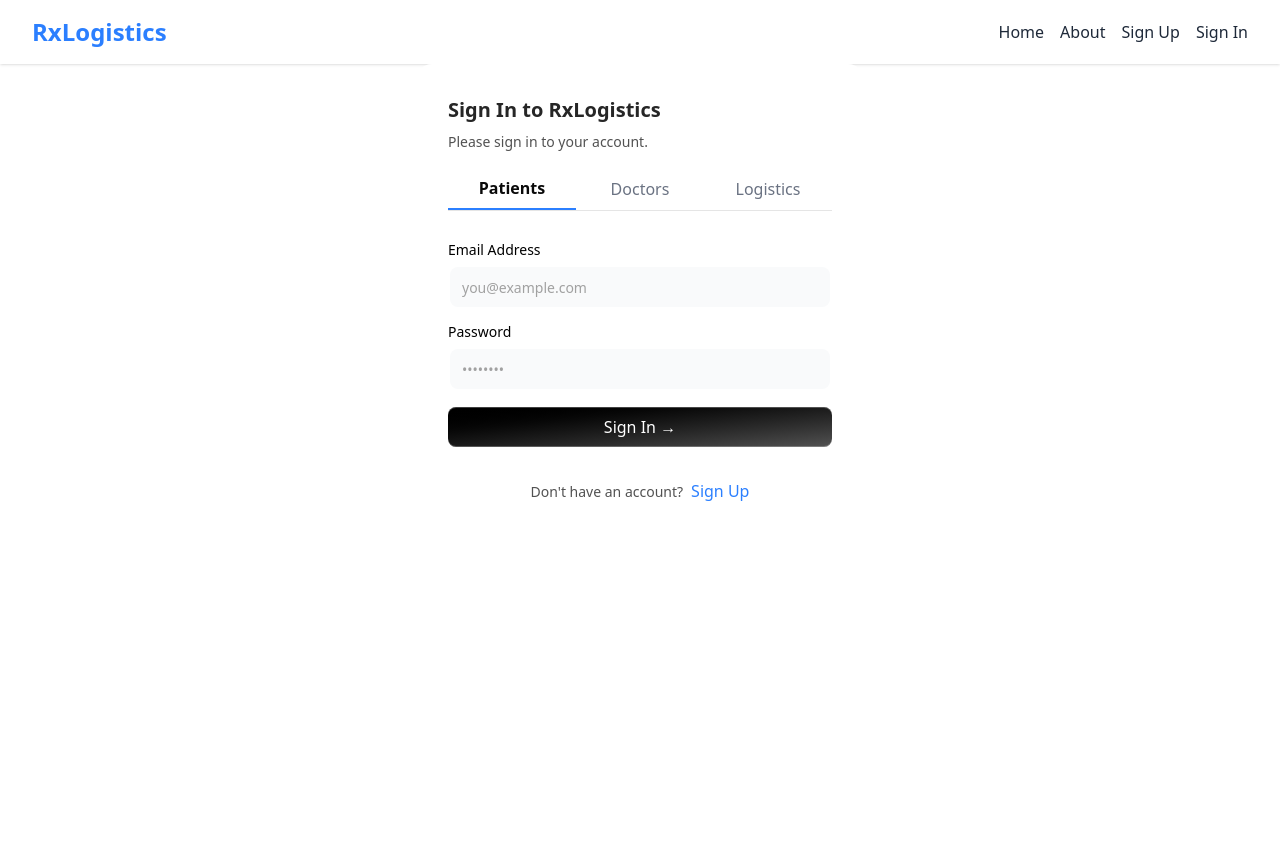
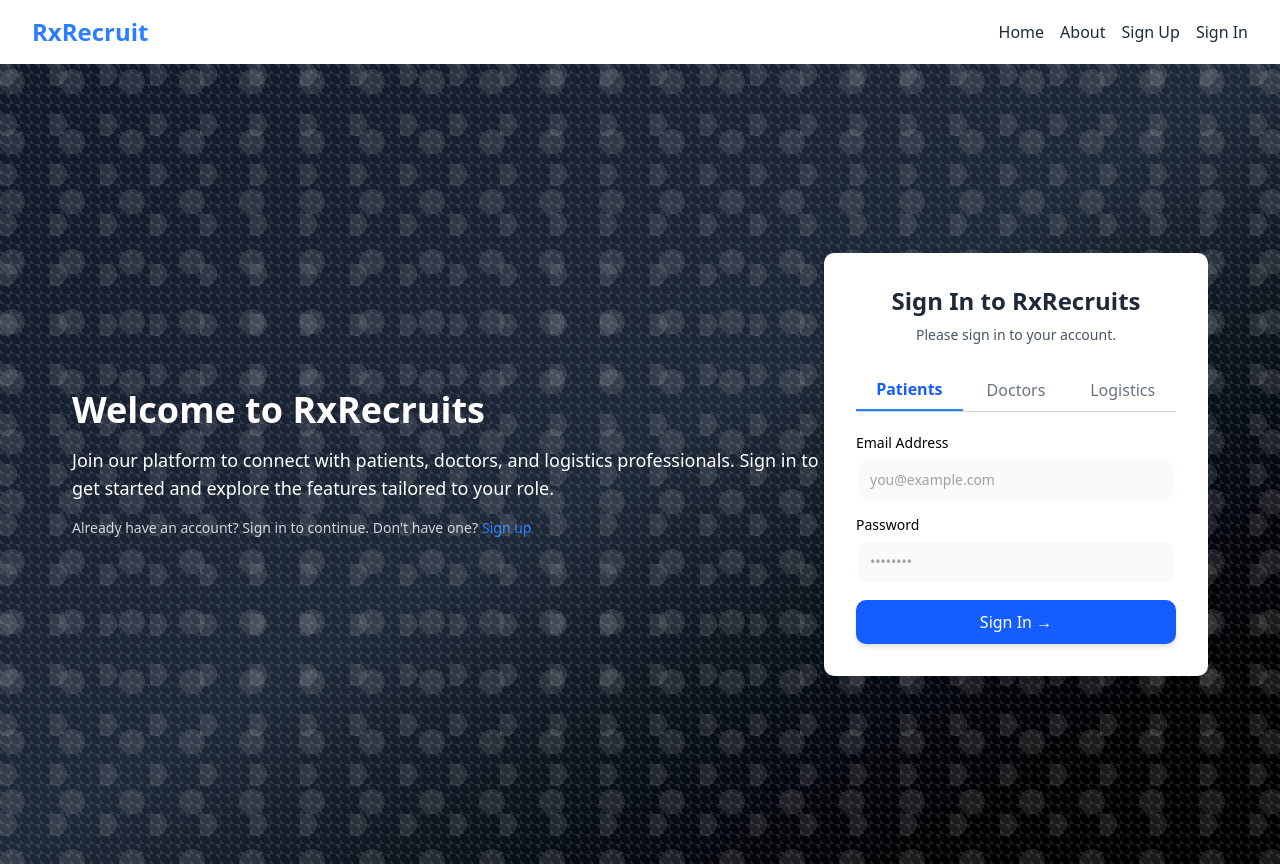
Before and after one commit to logandaugherty/Hackathon_RevUC_2025, a Next.js app in the folder rxrecruit/: page / in a window 1280 px wide. Before the commit the page ends 800 px from the top, so only its background shows below. Built offline with nearby package versions, Linux system fonts and the light colour scheme.

Commit message:
improved css

```diff
--- a/rxrecruit/src/app/globals.css
+++ b/rxrecruit/src/app/globals.css
@@ -7,6 +7,14 @@
 @theme {
   --font-sans: var(--font-geist-sans);
   --font-mono: var(--font-geist-mono);
+}
+.bg-pattern {
+  background-image: radial-gradient(circle at 10% 20%, rgba(255, 255, 255, 0.1) 20%, transparent 20%),
+                    radial-gradient(circle at 70% 80%, rgba(255, 255, 255, 0.1) 20%, transparent 20%),
+                    linear-gradient(45deg, rgba(255, 255, 255, 0.05) 25%, transparent 25%, transparent 75%, rgba(255, 255, 255, 0.05) 75%, rgba(255, 255, 255, 0.05)),
+                    linear-gradient(45deg, rgba(255, 255, 255, 0.05) 25%, transparent 25%, transparent 75%, rgba(255, 255, 255, 0.05) 75%);
+  background-size: 50px 50px, 60px 60px, 10px 10px, 10px 10px;
+  background-position: 0 0, 30px 30px, 0 0, 50px 50px;
 }
 
 :root {
--- a/rxrecruit/src/app/page.js
+++ b/rxrecruit/src/app/page.js
@@ -13,113 +13,103 @@ export function SignInPage() {
   const handleSubmit = (e) => {
     e.preventDefault();
     console.log("Sign in submitted for:", activeTab);
-    // Add your sign in logic here
   };
 
   const handleSignUp = () => {
-    // Navigate to the sign-up page
     router.push("/signup");
   };
 
   return (
-    <div className="max-w-md w-full mx-auto rounded-none md:rounded-2xl p-4 md:p-8 shadow-input bg-white dark:bg-black">
-      <h2 className="font-bold text-xl text-neutral-800 dark:text-neutral-200">
-        Sign In to RxLogistics
+    <div className="flex items-center justify-center min-h-screen bg-gradient-to-br from-gray-900 via-gray-800 to-black dark:bg-gradient-to-br dark:from-black dark:via-gray-800 dark:to-gray-900 relative">
+      {/* Shapes Background */}
+      <div className="absolute inset-0 z-0 bg-pattern"></div>
+
+      <div className="flex w-full max-w-6xl mx-auto px-2">
+        {/* Left Section - Explanatory Text */}
+        <div className="flex-1 text-white flex items-center justify-center">
+          <div>
+            <h2 className="font-bold text-4xl mb-4">Welcome to RxRecruits</h2>
+            <p className="text-lg mb-4">
+              Join our platform to connect with patients, doctors, and logistics professionals.
+              Sign in to get started and explore the features tailored to your role.
+            </p>
+            <p className="text-sm text-gray-300">
+              Already have an account? Sign in to continue. Don't have one?
+              <button
+                className="ml-1 text-blue-500 font-medium hover:underline"
+                onClick={handleSignUp}
+              >
+                Sign up
+              </button>
+            </p>
+          </div>
+        </div>
+
+        {/* Right Section - Sign-in Form */}
+        <div className="w-96 max-w-md mx-auto rounded-lg p-6 md:p-8 shadow-xl bg-white dark:bg-gray-800 relative z-10">
+          <h2 className="font-bold text-2xl text-gray-800 dark:text-white text-center">
+            Sign In to RxRecruits
           </h2>
-      <p className="text-neutral-600 text-sm max-w-sm mt-2 dark:text-neutral-300">
+          <p className="text-gray-600 text-sm mt-2 dark:text-gray-300 text-center">
             Please sign in to your account.
           </p>
 
-      {/* Tabs for user roles */}
-      <div className="flex mt-4 mb-6 border-b">
+          {/* User Role Tabs */}
+          <div className="flex mt-6 mb-6 border-b border-gray-300 dark:border-gray-700">
+            {["patients", "doctors", "logistics"].map((role) => (
               <button
+                key={role}
                 className={cn(
-            "flex-1 py-2 text-center",
-            activeTab === "patients"
-              ? "border-b-2 border-blue-500 font-semibold"
-              : "text-gray-500"
+                  "flex-1 py-2 text-center transition-all duration-200",
+                  activeTab === role
+                    ? "border-b-2 border-blue-500 font-semibold text-blue-600 dark:text-blue-400"
+                    : "text-gray-500 dark:text-gray-400 hover:text-gray-700 dark:hover:text-gray-200"
                 )}
-          onClick={() => setActiveTab("patients")}
+                onClick={() => setActiveTab(role)}
               >
-          Patients
+                {role.charAt(0).toUpperCase() + role.slice(1)}
               </button>
-        <button
-          className={cn(
-            "flex-1 py-2 text-center",
-            activeTab === "doctors"
-              ? "border-b-2 border-blue-500 font-semibold"
-              : "text-gray-500"
-          )}
-          onClick={() => setActiveTab("doctors")}
-        >
-          Doctors
-        </button>
-        <button
-          className={cn(
-            "flex-1 py-2 text-center",
-            activeTab === "logistics"
-              ? "border-b-2 border-blue-500 font-semibold"
-              : "text-gray-500"
-          )}
-          onClick={() => setActiveTab("logistics")}
-        >
-          Logistics
-        </button>
+            ))}
           </div>
 
-      {/* Sign in form */}
-      <form className="my-8" onSubmit={handleSubmit}>
-        <LabelInputContainer className="mb-4">
+          {/* Sign-in Form */}
+          <form className="space-y-4" onSubmit={handleSubmit}>
+            <LabelInputContainer>
               <Label htmlFor="email">Email Address</Label>
-          <Input id="email" placeholder="you@example.com" type="email" />
+              <Input id="email" placeholder="you@example.com" type="email" className="rounded-lg" />
             </LabelInputContainer>
-        <LabelInputContainer className="mb-4">
+
+            <LabelInputContainer>
               <Label htmlFor="password">Password</Label>
-          <Input id="password" placeholder="••••••••" type="password" />
+              <Input id="password" placeholder="••••••••" type="password" className="rounded-lg" />
             </LabelInputContainer>
+
             <button
-          className="bg-gradient-to-br relative group/btn from-black dark:from-zinc-900 dark:to-zinc-900 to-neutral-600 block dark:bg-zinc-800 w-full text-white rounded-md h-10 font-medium shadow-[0px_1px_0px_0px_#ffffff40_inset,0px_-1px_0px_0px_#ffffff40_inset] dark:shadow-[0px_1px_0px_0px_var(--zinc-800)_inset,0px_-1px_0px_0px_var(--zinc-800)_inset]"
+              className="bg-blue-600 hover:bg-blue-700 transition-all duration-300 text-white w-full rounded-lg h-11 font-medium shadow-md flex items-center justify-center relative group"
               type="submit"
             >
               Sign In &rarr;
               <BottomGradient />
             </button>
           </form>
-
-      {/* Sign up button */}
-      <div className="text-center">
-        <span className="text-neutral-600 dark:text-neutral-300 text-sm">
-          Don&apos;t have an account?
-        </span>
-        <button
-          className="ml-2 text-blue-500 font-medium"
-          onClick={handleSignUp}
-        >
-          Sign Up
-        </button>
+        </div>
       </div>
     </div>
   );
 }
 
-const BottomGradient = () => {
-  return (
+const BottomGradient = () => (
   <>
-      <span className="group-hover/btn:opacity-100 block transition duration-500 opacity-0 absolute h-px w-full -bottom-px inset-x-0 bg-gradient-to-r from-transparent via-cyan-500 to-transparent" />
-      <span className="group-hover/btn:opacity-100 blur-sm block transition duration-500 opacity-0 absolute h-px w-1/2 mx-auto -bottom-px inset-x-10 bg-gradient-to-r from-transparent via-indigo-500 to-transparent" />
+    <span className="group-hover:opacity-100 transition duration-500 opacity-0 absolute h-px w-full -bottom-px inset-x-0 bg-gradient-to-r from-transparent via-cyan-500 to-transparent" />
+    <span className="group-hover:opacity-100 blur-sm transition duration-500 opacity-0 absolute h-px w-1/2 mx-auto -bottom-px inset-x-10 bg-gradient-to-r from-transparent via-indigo-500 to-transparent" />
   </>
 );
-};
 
-const LabelInputContainer = ({ children, className }) => {
-  return (
-    <div className={cn("flex flex-col space-y-2 w-full", className)}>
-      {children}
-    </div>
+const LabelInputContainer = ({ children }) => (
+  <div className="flex flex-col space-y-2">{children}</div>
 );
-};
 
-// Default export for Next.js page, including the Header component
+// Page export with Header
 export default function Page() {
   return (
     <>
--- a/rxrecruit/src/app/signup/page.js
+++ b/rxrecruit/src/app/signup/page.js
@@ -4,239 +4,174 @@ import { Label } from "@/components/ui/label";
 import { Input } from "@/components/ui/input";
 import { cn } from "@/lib/utils";
 
-
 export function SignUpPage() {
-  // activeTab can be "patients", "doctors", or "enterprise"
   const [activeTab, setActiveTab] = useState("patients");
 
-  // Patient fields
-  const [patientName, setPatientName] = useState("");
-  const [patientEmail, setPatientEmail] = useState("");
-  const [patientPassword, setPatientPassword] = useState("");
-  const [patientAge, setPatientAge] = useState("");
-  const [patientLocation, setPatientLocation] = useState("");
-  const [patientGender, setPatientGender] = useState("");
-  const [patientAllergies, setPatientAllergies] = useState("");
+  const [formData, setFormData] = useState({
+    name: "",
+    email: "",
+    password: "",
+    age: "",
+    location: "",
+    gender: "",
+    allergies: "",
+    company: "",
+  });
 
-  // Doctor/Enterprise fields
-  const [doctorName, setDoctorName] = useState("");
-  const [doctorEmail, setDoctorEmail] = useState("");
-  const [doctorPassword, setDoctorPassword] = useState("");
-  const [doctorCompany, setDoctorCompany] = useState("");
+  const handleChange = (e) => {
+    setFormData({ ...formData, [e.target.name]: e.target.value });
+  };
 
   const handleSubmit = (e) => {
     e.preventDefault();
-
-    if (activeTab === "patients") {
-      console.log("Patient sign up", {
-        name: patientName,
-        email: patientEmail,
-        password: patientPassword,
-        age: patientAge,
-        location: patientLocation,
-        gender: patientGender,
-        allergies: patientAllergies,
-      });
-      // Add API call or further processing here
-    } else if (activeTab === "doctors" || activeTab === "enterprise") {
-      console.log("Doctor/Enterprise sign up", {
-        name: doctorName,
-        email: doctorEmail,
-        password: doctorPassword,
-        company: doctorCompany,
-      });
-      // Add API call or further processing here
-    }
+    console.log("Sign Up Data:", { ...formData, role: activeTab });
+    // Add API call or processing logic here
   };
 
   return (
-    <div className="max-w-md w-full mx-auto rounded-none md:rounded-2xl p-4 md:p-8 shadow-input bg-white dark:bg-black">
-      <h2 className="font-bold text-xl text-neutral-800 dark:text-neutral-200">
-        Sign Up for RxLogistics
+    <div className="max-w-md w-full mx-auto rounded-lg md:rounded-2xl p-6 md:p-10 shadow-xl bg-white dark:bg-gray-900 transition-all">
+      <h2 className="font-extrabold text-2xl text-neutral-900 dark:text-neutral-100">
+        Create an Account
       </h2>
-      <p className="text-neutral-600 text-sm max-w-sm mt-2 dark:text-neutral-300">
-        Create your account by filling in the details below.
+      <p className="text-neutral-600 dark:text-neutral-300 text-sm mt-2">
+        Sign up to continue using RxRecruits.
       </p>
 
       {/* Tabs for user roles */}
-      <div className="flex mt-4 mb-6 border-b">
+      <div className="flex mt-5 mb-6 border-b dark:border-gray-700">
+        {["patients", "doctors", "enterprise"].map((tab) => (
           <button
-          onClick={() => setActiveTab("patients")}
+            key={tab}
+            onClick={() => setActiveTab(tab)}
             className={cn(
-            "flex-1 py-2 text-center",
-            activeTab === "patients"
-              ? "border-b-2 border-blue-500 font-semibold"
-              : "text-gray-500"
+              "flex-1 py-2 text-center transition-all",
+              activeTab === tab
+                ? "border-b-2 border-blue-500 font-semibold text-black dark:text-white"
+                : "text-gray-500 hover:text-gray-700 dark:hover:text-gray-300"
             )}
           >
-          Patients
+            {tab.charAt(0).toUpperCase() + tab.slice(1)}
           </button>
-        <button
-          onClick={() => setActiveTab("doctors")}
-          className={cn(
-            "flex-1 py-2 text-center",
-            activeTab === "doctors"
-              ? "border-b-2 border-blue-500 font-semibold"
-              : "text-gray-500"
-          )}
-        >
-          Doctors
-        </button>
-        <button
-          onClick={() => setActiveTab("enterprise")}
-          className={cn(
-            "flex-1 py-2 text-center",
-            activeTab === "enterprise"
-              ? "border-b-2 border-blue-500 font-semibold"
-              : "text-gray-500"
-          )}
-        >
-          Enterprise
-        </button>
+        ))}
       </div>
 
       {/* Sign up form */}
-      <form className="my-8" onSubmit={handleSubmit}>
+      <form className="mt-6 space-y-4" onSubmit={handleSubmit}>
+        <LabelInputContainer>
+          <Label htmlFor="name">Full Name</Label>
+          <Input
+            id="name"
+            name="name"
+            placeholder="John Doe"
+            type="text"
+            value={formData.name}
+            onChange={handleChange}
+            required
+          />
+        </LabelInputContainer>
+
+        <LabelInputContainer>
+          <Label htmlFor="email">Email</Label>
+          <Input
+            id="email"
+            name="email"
+            placeholder="you@example.com"
+            type="email"
+            value={formData.email}
+            onChange={handleChange}
+            required
+          />
+        </LabelInputContainer>
+
+        <LabelInputContainer>
+          <Label htmlFor="password">Password</Label>
+          <Input
+            id="password"
+            name="password"
+            placeholder="••••••••"
+            type="password"
+            value={formData.password}
+            onChange={handleChange}
+            required
+          />
+        </LabelInputContainer>
+
         {activeTab === "patients" && (
           <>
-            <LabelInputContainer className="mb-4">
-              <Label htmlFor="patientName">Name</Label>
+            <LabelInputContainer>
+              <Label htmlFor="age">Age</Label>
               <Input
-                id="patientName"
-                placeholder="John Doe"
-                type="text"
-                value={patientName}
-                onChange={(e) => setPatientName(e.target.value)}
+                id="age"
+                name="age"
+                placeholder="30"
+                type="number"
+                value={formData.age}
+                onChange={handleChange}
               />
             </LabelInputContainer>
-            <LabelInputContainer className="mb-4">
-              <Label htmlFor="patientEmail">Email</Label>
+
+            <LabelInputContainer>
+              <Label htmlFor="location">Location</Label>
               <Input
-                id="patientEmail"
-                placeholder="john@example.com"
-                type="email"
-                value={patientEmail}
-                onChange={(e) => setPatientEmail(e.target.value)}
+                id="location"
+                name="location"
+                placeholder="New York"
+                type="text"
+                value={formData.location}
+                onChange={handleChange}
               />
             </LabelInputContainer>
-            <LabelInputContainer className="mb-4">
-              <Label htmlFor="patientPassword">Password</Label>
+
+            <LabelInputContainer>
+              <Label htmlFor="gender">Gender</Label>
               <Input
-                id="patientPassword"
-                placeholder="••••••••"
-                type="password"
-                value={patientPassword}
-                onChange={(e) => setPatientPassword(e.target.value)}
+                id="gender"
+                name="gender"
+                placeholder="Male/Female/Other"
+                type="text"
+                value={formData.gender}
+                onChange={handleChange}
               />
             </LabelInputContainer>
-            <LabelInputContainer className="mb-4">
-              <Label htmlFor="patientAge">Age</Label>
+
+            <LabelInputContainer>
+              <Label htmlFor="allergies">Allergies</Label>
               <Input
-                id="patientAge"
-                placeholder="30"
-                type="number"
-                value={patientAge}
-                onChange={(e) => setPatientAge(e.target.value)}
-              />
-            </LabelInputContainer>
-            <LabelInputContainer className="mb-4">
-              <Label htmlFor="patientLocation">Location</Label>
-              <Input
-                id="patientLocation"
-                placeholder="New York"
+                id="allergies"
+                name="allergies"
+                placeholder="Any known allergies?"
                 type="text"
-                value={patientLocation}
-                onChange={(e) => setPatientLocation(e.target.value)}
-              />
-            </LabelInputContainer>
-            <LabelInputContainer className="mb-4">
-              <Label htmlFor="patientGender">Gender</Label>
-              <Input
-                id="patientGender"
-                placeholder="Male/Female/Other"
-                type="text"
-                value={patientGender}
-                onChange={(e) => setPatientGender(e.target.value)}
-              />
-            </LabelInputContainer>
-            <LabelInputContainer className="mb-4">
-              <Label htmlFor="patientAllergies">Allergies</Label>
-              <Input
-                id="patientAllergies"
-                placeholder="Any allergies?"
-                type="text"
-                value={patientAllergies}
-                onChange={(e) => setPatientAllergies(e.target.value)}
+                value={formData.allergies}
+                onChange={handleChange}
               />
             </LabelInputContainer>
           </>
         )}
 
         {(activeTab === "doctors" || activeTab === "enterprise") && (
-          <>
-            <LabelInputContainer className="mb-4">
-              <Label htmlFor="doctorName">Name</Label>
+          <LabelInputContainer>
+            <Label htmlFor="company">Company ID / Work Email</Label>
             <Input
-                id="doctorName"
-                placeholder="Dr. John Doe"
+              id="company"
+              name="company"
+              placeholder="Company ID or work email"
               type="text"
-                value={doctorName}
-                onChange={(e) => setDoctorName(e.target.value)}
+              value={formData.company}
+              onChange={handleChange}
             />
           </LabelInputContainer>
-            <LabelInputContainer className="mb-4">
-              <Label htmlFor="doctorEmail">Email</Label>
-              <Input
-                id="doctorEmail"
-                placeholder="dr.john@example.com"
-                type="email"
-                value={doctorEmail}
-                onChange={(e) => setDoctorEmail(e.target.value)}
-              />
-            </LabelInputContainer>
-            <LabelInputContainer className="mb-4">
-              <Label htmlFor="doctorPassword">Password</Label>
-              <Input
-                id="doctorPassword"
-                placeholder="••••••••"
-                type="password"
-                value={doctorPassword}
-                onChange={(e) => setDoctorPassword(e.target.value)}
-              />
-            </LabelInputContainer>
-            <LabelInputContainer className="mb-4">
-              <Label htmlFor="doctorCompany">Company ID / Work Email</Label>
-              <Input
-                id="doctorCompany"
-                placeholder="Company ID or work email"
-                type="text"
-                value={doctorCompany}
-                onChange={(e) => setDoctorCompany(e.target.value)}
-              />
-            </LabelInputContainer>
-          </>
         )}
 
         <button
-          className="bg-gradient-to-br relative group/btn from-black dark:from-zinc-900 dark:to-zinc-900 to-neutral-600 block dark:bg-zinc-800 w-full text-white rounded-md h-10 font-medium shadow-[0px_1px_0px_0px_#ffffff40_inset,0px_-1px_0px_0px_#ffffff40_inset] dark:shadow-[0px_1px_0px_0px_var(--zinc-800)_inset,0px_-1px_0px_0px_var(--zinc-800)_inset]"
+          className="bg-gradient-to-br from-black dark:from-zinc-900 dark:to-zinc-900 to-gray-700 w-full text-white rounded-lg h-12 font-semibold transition-all transform hover:scale-[1.02] hover:shadow-lg"
           type="submit"
         >
           Sign Up &rarr;
-          <BottomGradient />
         </button>
       </form>
     </div>
   );
 }
-
-const BottomGradient = () => {
-  return (
-    <>
-      <span className="group-hover/btn:opacity-100 block transition duration-500 opacity-0 absolute h-px w-full -bottom-px inset-x-0 bg-gradient-to-r from-transparent via-cyan-500 to-transparent" />
-      <span className="group-hover/btn:opacity-100 blur-sm block transition duration-500 opacity-0 absolute h-px w-1/2 mx-auto -bottom-px inset-x-10 bg-gradient-to-r from-transparent via-indigo-500 to-transparent" />
-    </>
-  );
-};
 
 const LabelInputContainer = ({ children, className }) => {
   return (
--- a/rxrecruit/src/components/header.jsx
+++ b/rxrecruit/src/components/header.jsx
@@ -13,7 +13,7 @@ export default function Header() {
           <div className="flex-shrink-0">
             <Link href="/">
               <span className="text-2xl font-bold text-blue-500 cursor-pointer">
-                RxLogistics
+                RxRecruit
               </span>
             </Link>
           </div>
```
Lines whose indentation alone changed are shown as unchanged.
